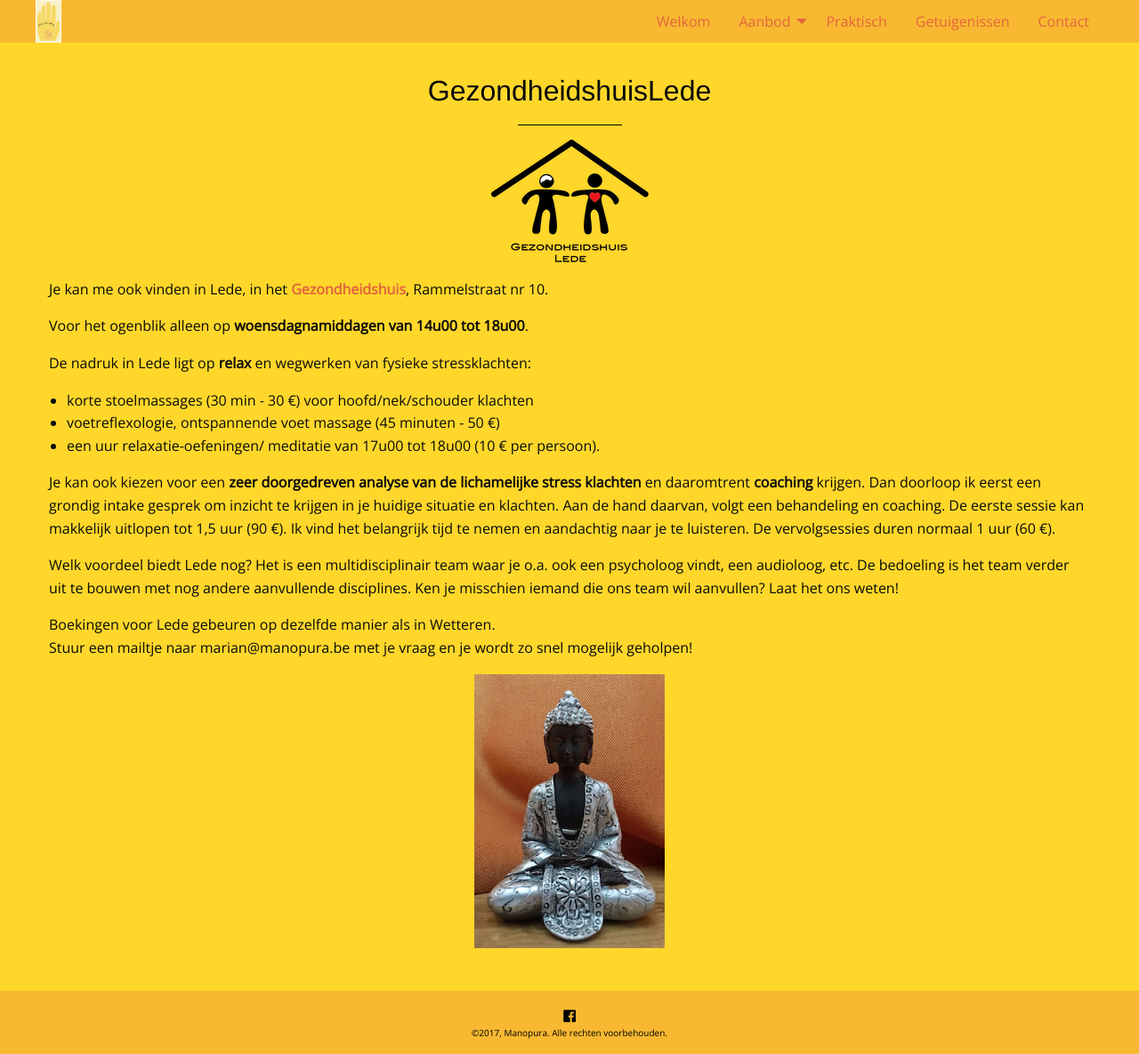
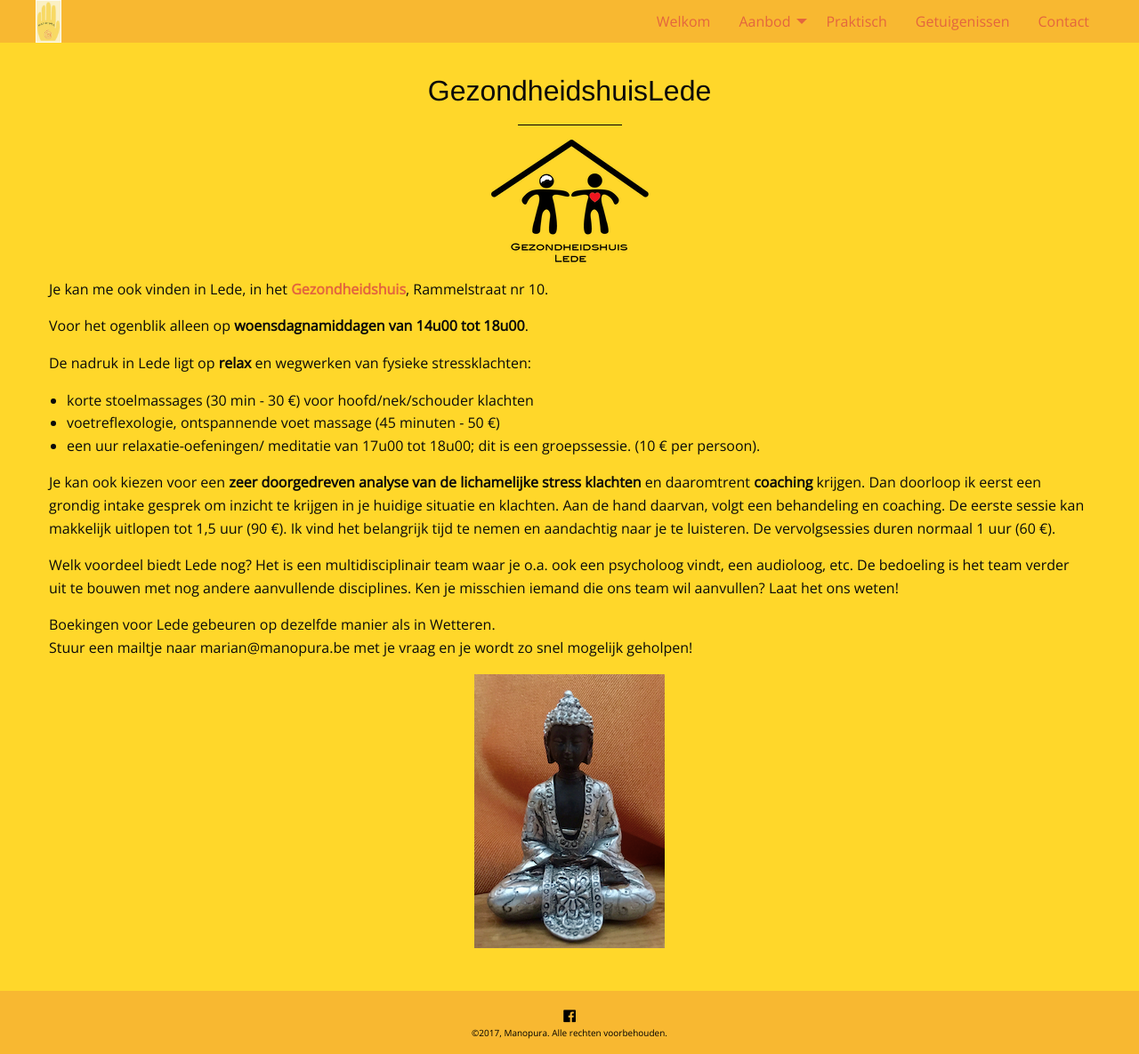
Before and after one commit to manopura/manopura.github.io, a Jekyll site: the page built from gezondheidshuislede.md, in a window 1280 px wide. Shown: the whole page at 89% size. Built offline with Jekyll 4.4.1, drawn with Linux system fonts in a browser that asks for light colours; nearby versions of some CDN libraries; our own code applies the rules of GitHub Pages for plain Markdown files.

Commit message:
Update gezondheidshuislede.md

```diff
--- a/gezondheidshuislede.md
+++ b/gezondheidshuislede.md
@@ -18,7 +18,7 @@ Voor het ogenblik alleen op **woensdagnamiddagen van 14u00 tot 18u00**.
 De nadruk in Lede ligt op **relax** en wegwerken van fysieke stressklachten:
 + korte stoelmassages (30 min - 30 €) voor hoofd/nek/schouder klachten
 + voetreflexologie, ontspannende voet massage (45 minuten - 50 €)
-+ een uur relaxatie-oefeningen/ meditatie van 17u00 tot 18u00 (10 € per persoon).
++ een uur relaxatie-oefeningen/ meditatie van 17u00 tot 18u00; dit is een groepssessie. (10 € per persoon).
 
 
 Je kan ook kiezen voor een **zeer doorgedreven analyse van de lichamelijke stress klachten** en daaromtrent **coaching** krijgen. Dan doorloop ik eerst een grondig intake gesprek om inzicht te krijgen in je huidige situatie en klachten. Aan de hand daarvan, volgt een behandeling en coaching. De eerste sessie kan makkelijk uitlopen tot 1,5 uur (90 €). Ik vind het belangrijk tijd te nemen en aandachtig naar je te luisteren. De vervolgsessies duren normaal 1 uur (60 €).
```
